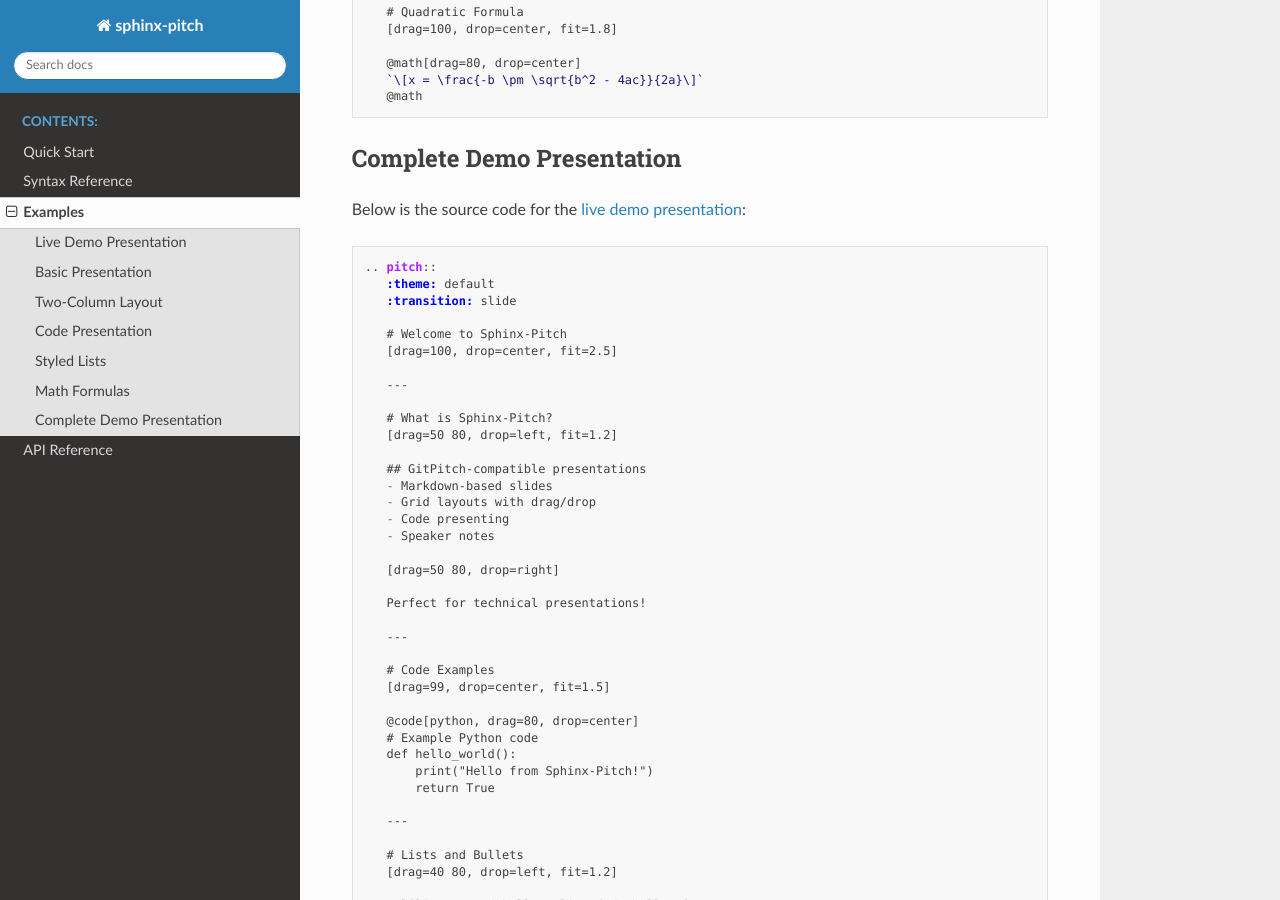
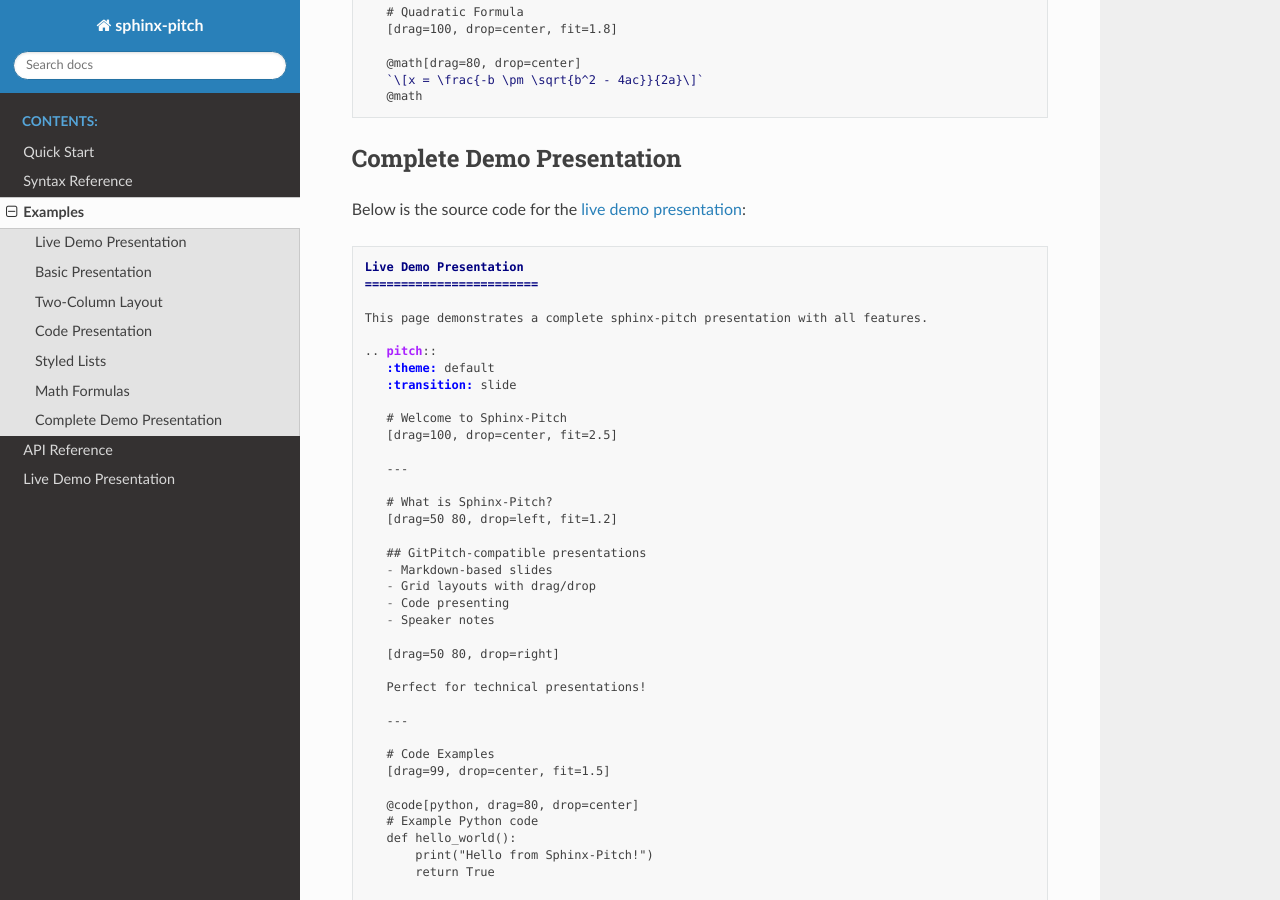
Before and after one commit to tkoyama010/sphinx-pitch, a Sphinx documentation site: the page built from docs/examples.rst, in a window 1280 px wide and 900 px high, scrolled down 2605 px. Built offline with Sphinx 7.4.7 and the Read the Docs theme 3.1.0, drawn with Linux system fonts in a browser that asks for light colours.

Commit message:
Fix CI: Add RST titles and fix toctree issues
- Add proper RST title to demo_presentation.rst
- Fix title underlines in syntax.rst (too short)
- Remove duplicate demo_presentation from main toctree
- Remove toctree from examples.rst to avoid duplicate references

Fixes the following RTD build errors:
- 'demo_presentation' doesn't have a title
- toctree contains reference to document that doesn't have a title
- document is referenced in multiple toctrees

```diff
--- a/docs/demo_presentation.rst
+++ b/docs/demo_presentation.rst
@@ -1,3 +1,8 @@
+Live Demo Presentation
+========================
+
+This page demonstrates a complete sphinx-pitch presentation with all features.
+
 .. pitch::
    :theme: default
    :transition: slide
--- a/docs/examples.rst
+++ b/docs/examples.rst
@@ -7,11 +7,6 @@
 ----------------------
 
 View a **live, working presentation** created with sphinx-pitch:
-
-.. toctree::
-   :maxdepth: 1
-
-   demo_presentation
 
 :doc:`View Live Demo <demo_presentation>`
 
--- a/docs/index.rst
+++ b/docs/index.rst
@@ -13,7 +13,6 @@
    quickstart
    syntax
    examples
-   demo_presentation
    api
 
 
--- a/docs/syntax.rst
+++ b/docs/syntax.rst
@@ -1,5 +1,5 @@
 Syntax Reference
-==============
+================
 
 This page provides detailed documentation for all sphinx-pitch syntax features.
 
@@ -229,7 +229,7 @@
 
 
 Complete Example
---------------
+----------------
 
 Here's a complete presentation example:
 
```
